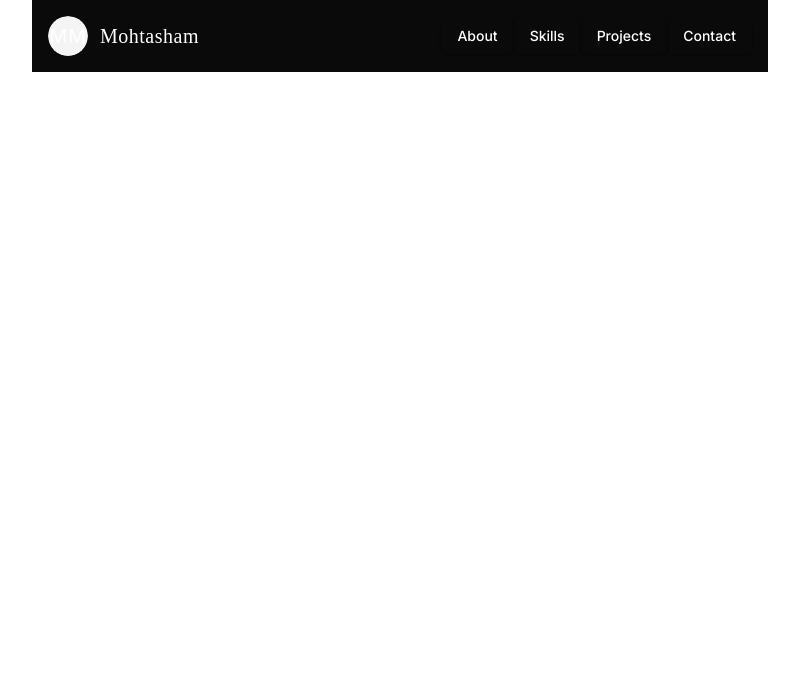
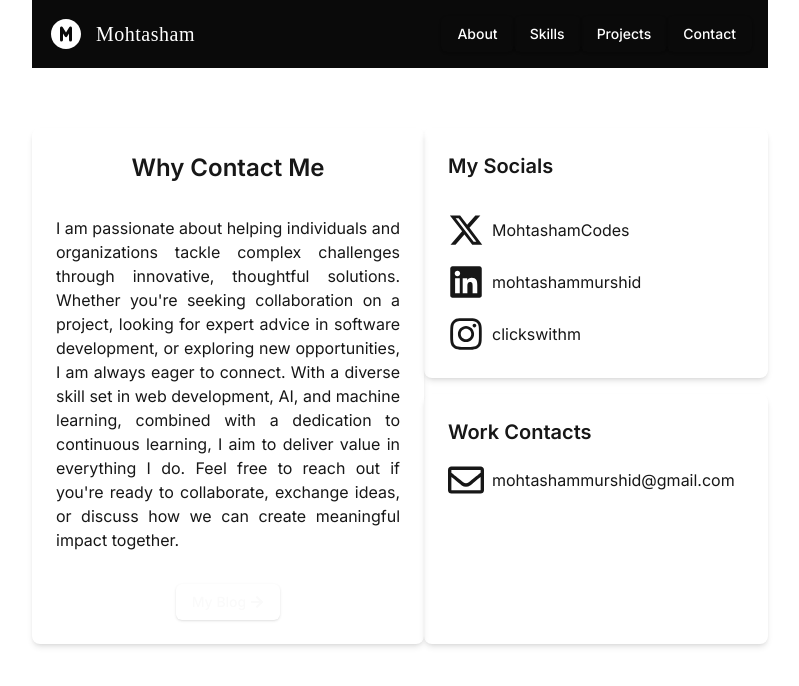
Before and after one commit to MohtashamMurshid/PortfolioInNextJS, a Next.js app: page /contact in a window 1280 px wide. Shown: the top 686 px of the page, without its empty margins (240-1039 px from the left). Built offline with nearby package versions, Linux system fonts and the light colour scheme; a web font is replaced by a local one.

Commit message:
contact done

```diff
--- a/app/contact/page.tsx
+++ b/app/contact/page.tsx
@@ -1,4 +1,12 @@
+import {
+  FaLinkedin,
+  FaInstagram,
+  FaRegEnvelope,
+  FaArrowRight,
+} from "react-icons/fa";
+import { FaXTwitter } from "react-icons/fa6";
 import DynamicHeading from "@/components/DynamicHeading";
+import { Button } from "@/components/ui/button";
 
 const names = [
   "جهة الاتصال الخاصة بي",
@@ -8,12 +16,100 @@ const names = [
   "My Contact",
 ];
 
-const page = () => {
+const Page = () => {
   return (
-    <section className="bg-[--background] flex flex-col items-center gap-4">
+    <section className="bg-[--background] flex flex-col items-center  ">
       <DynamicHeading names={names} />
+      <div className="flex flex-col md:flex-row w-full h-full">
+        {/* Left: Why Contact Me Card */}
+        <div className="flex-1 p-6 shadow-md rounded-lg items-center justify-center">
+          <h2 className="text-2xl font-semibold mb-8 text-center">
+            Why Contact Me
+          </h2>
+          <p className="text-justify">
+            I am passionate about helping individuals and organizations tackle
+            complex challenges through innovative, thoughtful solutions. Whether
+            you're seeking collaboration on a project, looking for expert advice
+            in software development, or exploring new opportunities, I am always
+            eager to connect. With a diverse skill set in web development, AI,
+            and machine learning, combined with a dedication to continuous
+            learning, I aim to deliver value in everything I do. Feel free to
+            reach out if you're ready to collaborate, exchange ideas, or discuss
+            how we can create meaningful impact together.
+          </p>
+          <div className="flex flex-row items-center justify-center gap-6 mt-8">
+            <Button className="bg-transparent">
+              <a
+                href="https://twitter.com/MohtashamCodes"
+                target="_blank"
+                rel="noopener noreferrer"
+                className="flex flex-row items-center"
+              >
+                My Blog
+                <FaArrowRight className="ml-1" />
+              </a>
+            </Button>
+          </div>
+        </div>
+
+        {/* Right: My Socials and Work Contacts */}
+        <div className="flex-1 flex flex-col gap-4 ">
+          {/* Socials */}
+          <div className="flex-1  p-6 shadow-md rounded-lg items-center justify-center">
+            <h2 className="text-xl  mb-8 font-semibold">My Socials</h2>
+            <ul className="list-none space-y-4">
+              <li className="flex items-center">
+                <a
+                  href="https://twitter.com/MohtashamCodes"
+                  target="_blank"
+                  rel="noopener noreferrer"
+                  className="flex flex-row items-center"
+                >
+                  <FaXTwitter className="text-4xl mr-2  hover:scale-110 transition-transform duration-300" />
+                  MohtashamCodes
+                </a>
+              </li>
+              <li className="flex items-center">
+                <a
+                  href="https://linkedin.com/in/mohtashammurshid"
+                  target="_blank"
+                  rel="noopener noreferrer"
+                  className="flex flex-row items-center"
+                >
+                  <FaLinkedin className="text-4xl mr-2 hover:text-[#0077B5] hover:scale-110 transition-transform duration-300" />
+                  mohtashammurshid
+                </a>
+              </li>
+              <li className="flex items-center">
+                <a
+                  href="https://instagram.com/clickswithm"
+                  target="_blank"
+                  rel="noopener noreferrer"
+                  className="flex flex-row items-center"
+                >
+                  <FaInstagram className="text-4xl mr-2 hover:text-[#E4405F] hover:scale-110 transition-transform duration-300" />
+                  clickswithm
+                </a>
+              </li>
+              {/* Add more socials as needed */}
+            </ul>
+          </div>
+          {/* Work Contacts */}
+          <div className="flex-1  p-6 shadow-md rounded-lg">
+            <h2 className="text-xl font-semibold mb-4">Work Contacts</h2>
+            <ul className="list-none space-y-4">
+              <li className="flex items-center">
+                <FaRegEnvelope className="text-4xl mr-2 hover:text-[#D44638] hover:scale-110 transition-transform duration-300 " />
+                <a href="mailto:mohtashammurshid@gmail.com">
+                  mohtashammurshid@gmail.com
+                </a>
+              </li>
+            </ul>
+          </div>
+        </div>
+      </div>
     </section>
   );
 };
 
-export default page;
+export default Page;
--- a/app/layout.tsx
+++ b/app/layout.tsx
@@ -38,6 +38,7 @@ export default function RootLayout({
       >
         <Navbar />
         {children}
+        <footer className="text-center mt-4 text-white/10">Mohtasham@2024</footer>
       </body>
     </html>
   );
--- a/app/page.tsx
+++ b/app/page.tsx
@@ -51,7 +51,7 @@ const Page = () => {
       {/* Introduction Section */}
       <div className="w-full lg:w-1/2 text-justify tracking-tighter flex flex-col">
         <h1 className="text-3xl md:text-4xl lg:text-5xl font-serif mb-4">
-          Hi, I&apos;m{" "}
+          Hi I&apos;m{" "}
           <span
             className={`transition-transform duration-300 ${
               hovered ? "scale-105" : "scale-100"
@@ -77,10 +77,7 @@ const Page = () => {
           lookout for opportunities that challenge me to think creatively and
           leverage technology to make a meaningful impact. Explore my portfolio
           to learn more about my projects, technical expertise, and how I can
-          contribute to your team or project. Whether it’s architecting complex
-          Java applications, developing intuitive user interfaces, or deploying
-          state-of-the-art AI models, I am ready to take on challenges that
-          drive innovation. Let’s build something amazing together!
+          contribute to your team or project.
         </p>
         <div className="flex flex-row gap-6 justify-center items-center mt-5">
           <Link href="/contact">
--- a/components/Navbar.tsx
+++ b/components/Navbar.tsx
@@ -3,6 +3,7 @@ import Link from 'next/link';
 import { Avatar, AvatarFallback, AvatarImage } from "@/components/ui/avatar";
 import { Button } from "@/components/ui/button";
 import { useState } from "react";
+import { TbCircleLetterMFilled } from "react-icons/tb";
 
 export default function Navbar() {
   const [isMenuOpen, setIsMenuOpen] = useState(false);
@@ -15,10 +16,7 @@ export default function Navbar() {
     <div className="relative z-50">
       <nav className="flex justify-between items-center p-4 text-white bg-[#0a0a0a]">
         <div className="text-xl font-light tracking-wide font-sans flex flex-row gap-3 items-center">
-          <Avatar>
-            <AvatarImage src="" />
-            <AvatarFallback>MM</AvatarFallback>
-          </Avatar>
+        <TbCircleLetterMFilled className="text-4xl"/>
           <h1 className="jacquarda-bastarda-9-regular">Mohtasham</h1>
         </div>
 
--- a/package.json
+++ b/package.json
@@ -9,6 +9,10 @@
     "lint": "next lint"
   },
   "dependencies": {
+    "@fortawesome/fontawesome-svg-core": "^6.6.0",
+    "@fortawesome/free-brands-svg-icons": "^6.6.0",
+    "@fortawesome/free-solid-svg-icons": "^6.6.0",
+    "@fortawesome/react-fontawesome": "^0.2.2",
     "@heroicons/react": "^2.1.5",
     "@radix-ui/react-accordion": "^1.2.0",
     "@radix-ui/react-avatar": "^1.1.0",
```
Also changed, not shown: 1 other file (tests, documents, lock files or other folders).
